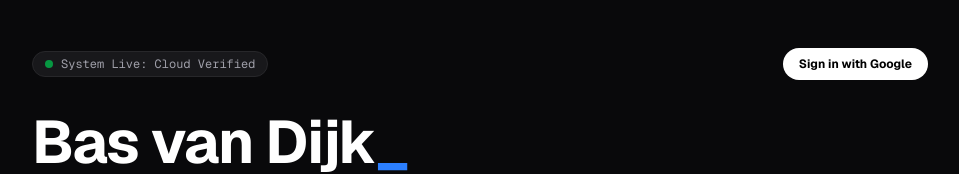
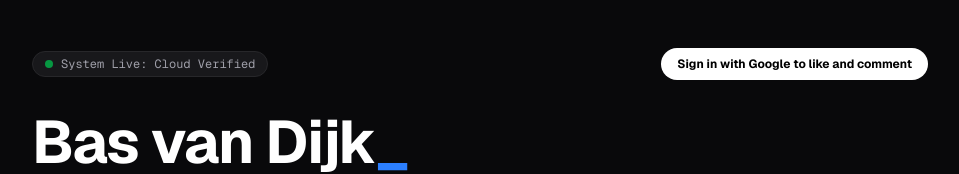
Before and after one commit to basdedas/portfolio, a Next.js app: page / in a window 1280 px wide. Shown: the top 174 px of the page, without its empty margins (160-1119 px from the left). Built offline with nearby package versions, Linux system fonts and the light colour scheme; no server answers; the database is empty.

Commit message:
updated sign in button to clarify purpose

```diff
--- a/app/layout.tsx
+++ b/app/layout.tsx
@@ -1,8 +1,6 @@
-'use client';
-
-import { SessionProvider } from "next-auth/react";
 import { Geist, Geist_Mono } from "next/font/google";
 import "./globals.css";
+import SessionWrapper from "./components/SessionWrapper"; // Import the new wrapper
 
 const geistSans = Geist({
   variable: "--font-geist-sans",
@@ -22,9 +20,9 @@ export default function RootLayout({
   return (
     <html lang="en" className={`${geistSans.variable} ${geistMono.variable}`}>
       <body className="antialiased">
-        <SessionProvider>
+        <SessionWrapper>
           {children}
-        </SessionProvider>
+        </SessionWrapper>
       </body>
     </html>
   );
--- a/app/page.tsx
+++ b/app/page.tsx
@@ -68,7 +68,7 @@ export default function Home() {
             <button onClick={() => signOut()} className="text-xs text-zinc-500 hover:text-white transition-colors">Sign Out</button>
           ) : (
             <button onClick={() => signIn('google')} className="bg-white text-black px-4 py-2 rounded-full text-xs font-bold hover:bg-zinc-200 transition-all">
-              Sign in with Google
+              Sign in with Google to like and comment
             </button>
           )}
         </div>
```
